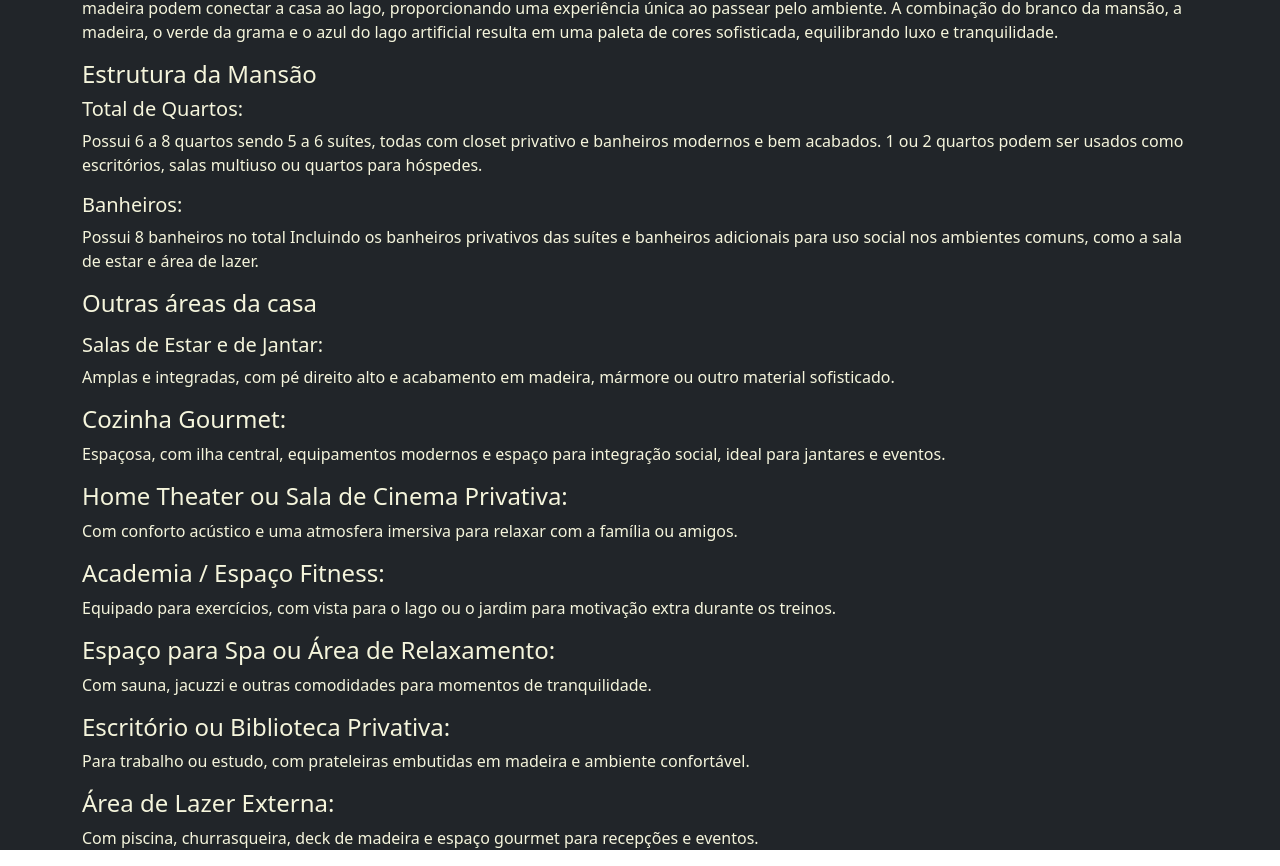
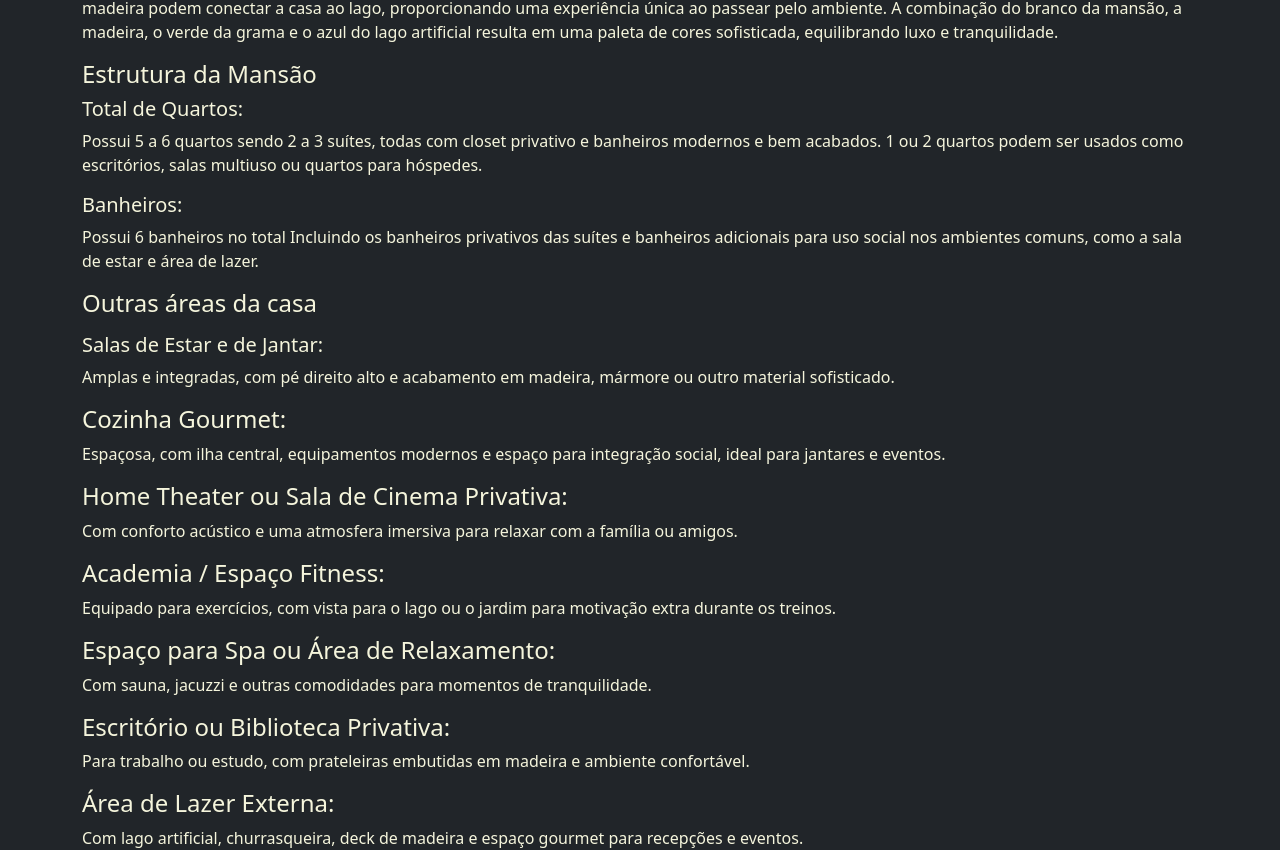
Before and after one commit to Brumarasilva/Vale-Imobiliaria, a plain HTML site: page solardolago.html in a window 1280 px wide. Shown: the part 832-1698 px from the top of the page. Drawn offline with nearby package versions, Linux system fonts and the light colour scheme.

Commit message:
modificando textos dentro dos cards

```diff
--- a/solardolago.html
+++ b/solardolago.html
@@ -138,11 +138,11 @@
 
             <h4>Estrutura da Mansão</h4>
             <h5>Total de Quartos:</h5>
-            <p>Possui 6 a 8 quartos sendo 5 a 6 suítes, todas com closet privativo e banheiros modernos e bem acabados.
+            <p>Possui 5 a 6 quartos sendo 2 a 3 suítes, todas com closet privativo e banheiros modernos e bem acabados.
             1 ou 2 quartos podem ser usados como escritórios, salas multiuso ou quartos para hóspedes.</p>
 
             <h5>Banheiros:</h5>
-           <p> Possui 8 banheiros no total Incluindo os banheiros privativos das suítes e banheiros adicionais para uso social nos ambientes comuns,
+           <p> Possui 6 banheiros no total Incluindo os banheiros privativos das suítes e banheiros adicionais para uso social nos ambientes comuns,
             como a sala de estar e área de lazer.</p>
 
             <h4>Outras áreas da casa</h4>
@@ -174,7 +174,7 @@
 
             <h4>Área de Lazer Externa:</h4>
 
-            <p>Com piscina, churrasqueira, deck de madeira e espaço gourmet para recepções e eventos.</p>
+            <p>Com lago artificial, churrasqueira, deck de madeira e espaço gourmet para recepções e eventos.</p>
 
         </div>
 
```
